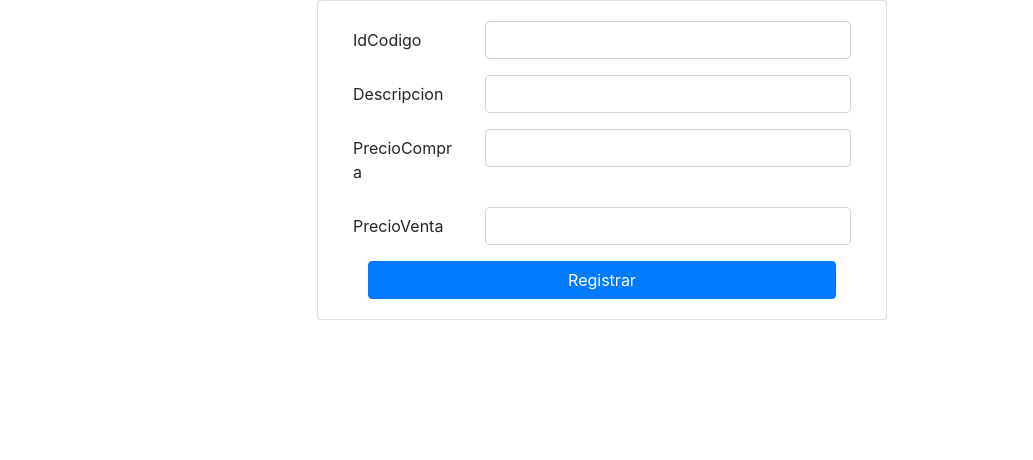
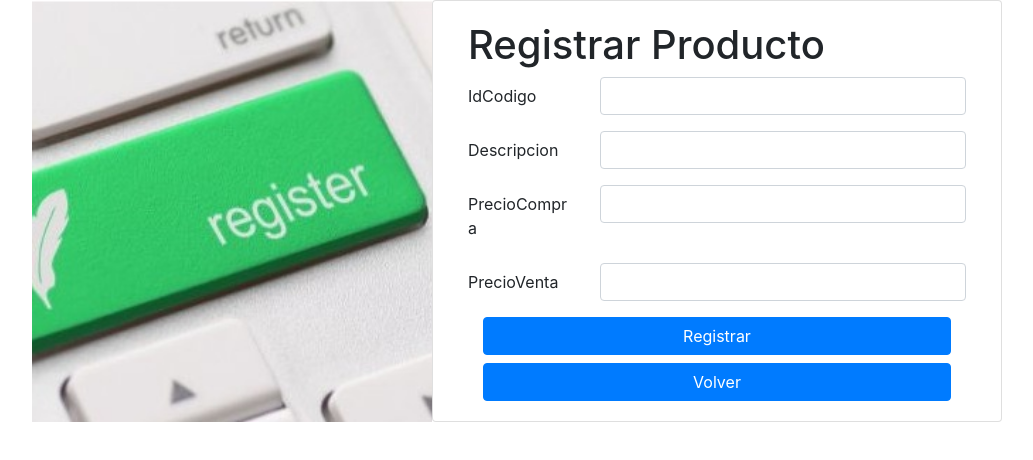
Before and after one commit to lauraAyala/NameLessTeam, a React (Create React App) app in the folder ferreteria/: page /registrarProducto in a window 1280 px wide. Shown: the top 460 px of the page, without its empty margins (38-1071 px from the left). Built offline with nearby package versions, Linux system fonts and the light colour scheme.

Commit message:
Algunas correcciones visuales

```diff
--- a/ferreteria/src/componente/App.css
+++ b/ferreteria/src/componente/App.css
@@ -37,3 +37,17 @@
     font-size: calc(10px + 2vmin);
     color: white;
   }
+
+.col-3{
+  background-image: url("registerv55.jpg");
+  background-repeat: no-repeat;
+  background-size: cover;
+  min-height: 50vh;
+  display: flex;
+  flex-direction: column;
+  align-items: center;
+  font-size: calc(10px + 2vmin);
+  color: white;
+  min-width: 50vh;
+  padding-left: 300vh;
+}
--- a/ferreteria/src/componente/Home.js
+++ b/ferreteria/src/componente/Home.js
@@ -19,11 +19,10 @@ class Home extends React.Component {
         return (
             <div>
                 <Navbar bg="dark" variant="dark">
-                    <Navbar.Brand href="/home">Hardware Storage</Navbar.Brand>
+                    <Navbar.Brand href="/home">Ferretería</Navbar.Brand>
                     <Nav className="mr-auto">
                         <Nav.Link href="/RegistrarCliente">Registrar Cliente</Nav.Link>
                         <Nav.Link href="/registrarProducto">Registrar Producto</Nav.Link>
-                        <Nav.Link href="#pricing">New Feature</Nav.Link>
                     </Nav>
                     <Form inline>
                         <FormControl type="text" placeholder="Search" className="mr-sm-2"/>
--- a/ferreteria/src/componente/RegistarCliente.js
+++ b/ferreteria/src/componente/RegistarCliente.js
@@ -63,11 +63,10 @@ class RegistrarCliente extends React.Component {
             <div>
                 <div>
                     <Navbar bg="dark" variant="dark">
-                        <Navbar.Brand href="/home">Hardware Storage</Navbar.Brand>
+                        <Navbar.Brand href="/home">Ferretería</Navbar.Brand>
                         <Nav className="mr-auto">
                             <Nav.Link href="/RegistrarCliente">Registrar Cliente</Nav.Link>
-                            <Nav.Link href="#features">Registrar Producto</Nav.Link>
-                            <Nav.Link href="#pricing">New Feature</Nav.Link>
+                            <Nav.Link href="/RegistrarProducto">Registrar Producto</Nav.Link>
                         </Nav>
                         <Form inline>
                             <FormControl type="text" placeholder="Search" className="mr-sm-2"/>
@@ -77,6 +76,7 @@ class RegistrarCliente extends React.Component {
                 </div>
                 <div className={"RegistarCliente"}>
                     <Form>
+                        <h1>Registrar Cliente</h1>
                         <Form.Row>
                             <Form.Group as={Col} controlId="formNombre">
                                 <Form.Label>Nombre</Form.Label>
--- a/ferreteria/src/componente/RegistrarProducto.js
+++ b/ferreteria/src/componente/RegistrarProducto.js
@@ -64,6 +64,10 @@ export default class RegistrarProducto extends Component {
 
   }
 
+    handleClickBack() {
+        this.props.history.push(`home`);
+    }
+
   renderInput(label, value, inputType, onChange) {
     return (
       <div className="form-group row">
@@ -84,6 +88,8 @@ export default class RegistrarProducto extends Component {
           <div className="col-6 card newCard">
             <div className="card-body">
 
+              <h1> Registrar Producto </h1>
+
               {this.renderInput('IdCodigo', this.state.idCodigo, 'text', this.changeIdCodigo)}
               {this.renderInput('Descripcion', this.state.descripcion, 'text', this.changeDescripcion)}
               {this.renderInput('PrecioCompra', this.state.precioCompra, 'text', this.changePrecioCompra)}
@@ -93,7 +99,8 @@ export default class RegistrarProducto extends Component {
 
               <div className="col-12">
                 <button type="button" className="btn btn-primary btn-block" onClick={this.executeRegister}>Registrar</button>
-              </div>
+                <button type="button" className="btn btn-primary btn-block" onClick={() => this.handleClickBack()}>Volver</button>
+                </div>
             </div>
           </div>
         </div>
```
Also changed, not shown: ferreteria/src/componente/registerv55.jpg (added).
